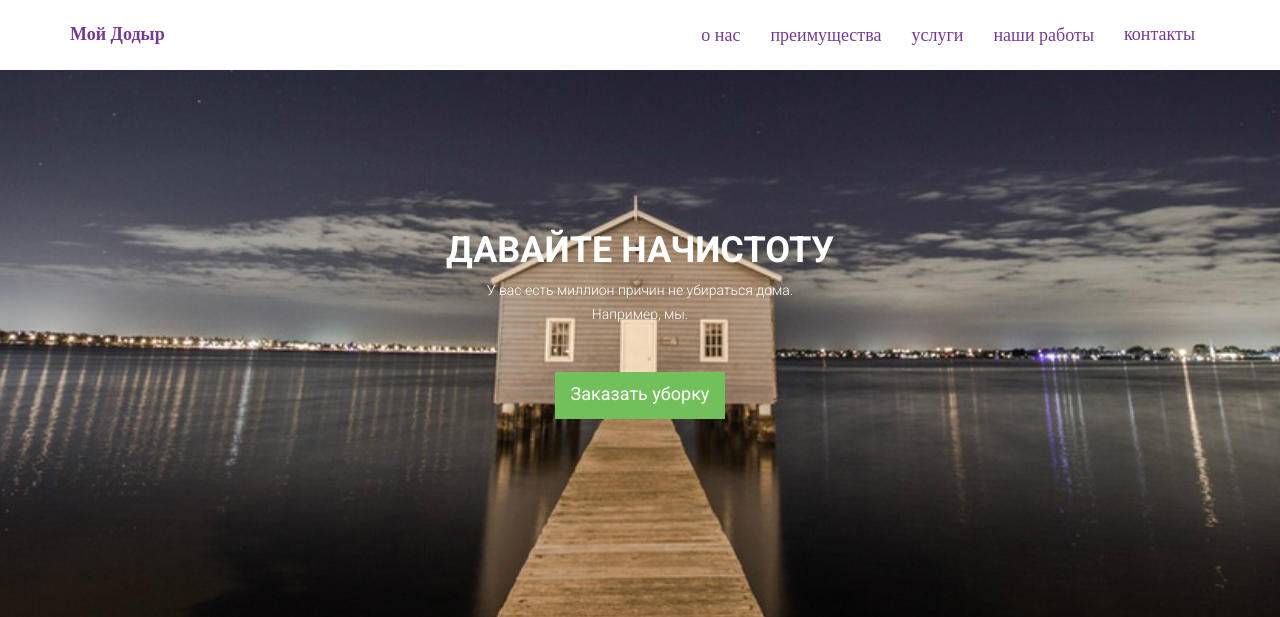
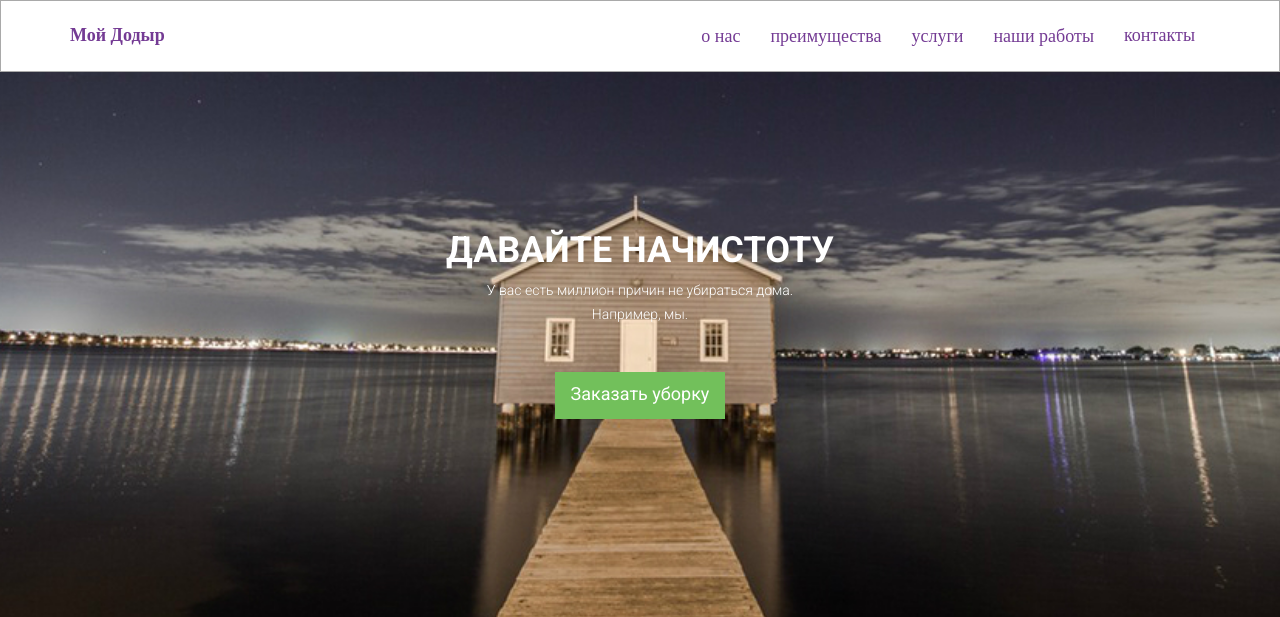
Before and after one commit to ArietNyshanbaev/mydodo, a Django app: template main/templates/main/main.htm in a window 1280 px wide. Shown: the top 617 px of the page. Run offline with Django 3.2, Linux system fonts and the light colour scheme; the template is opened without the code that fills it, so the values that code supplies are empty; parts of the project's set-up code (start-up, migrations or seed data) failed here and were passed over; some libraries are stand-ins or nearby versions.

Commit message:
navbar line

```diff
--- a/static/css/main.css
+++ b/static/css/main.css
@@ -185,6 +185,7 @@ ul.nostyle i {
 }
 #top-header {
   padding: 10px 0;
+  border: 1px solid #A9A9A9;
 }
 
 @media only screen and (min-width: 768px) {
```
